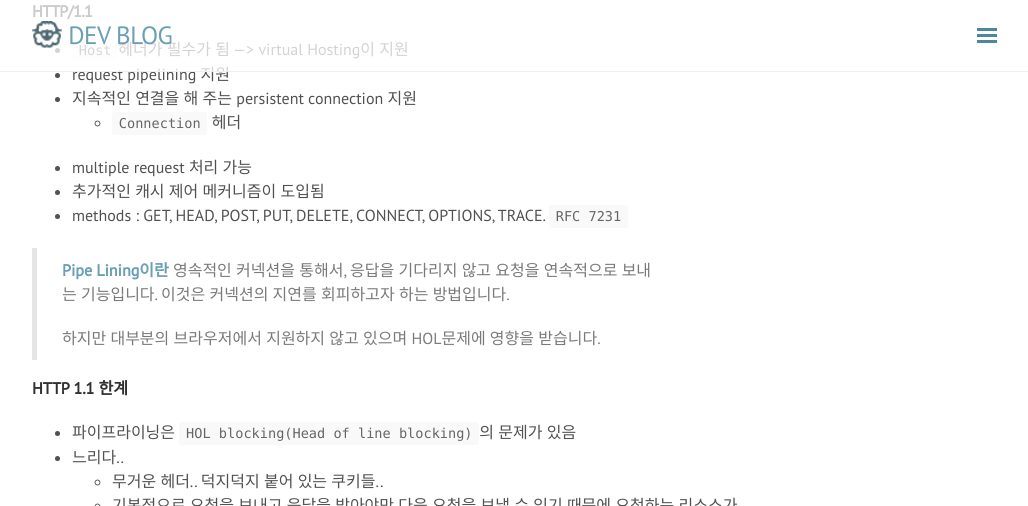
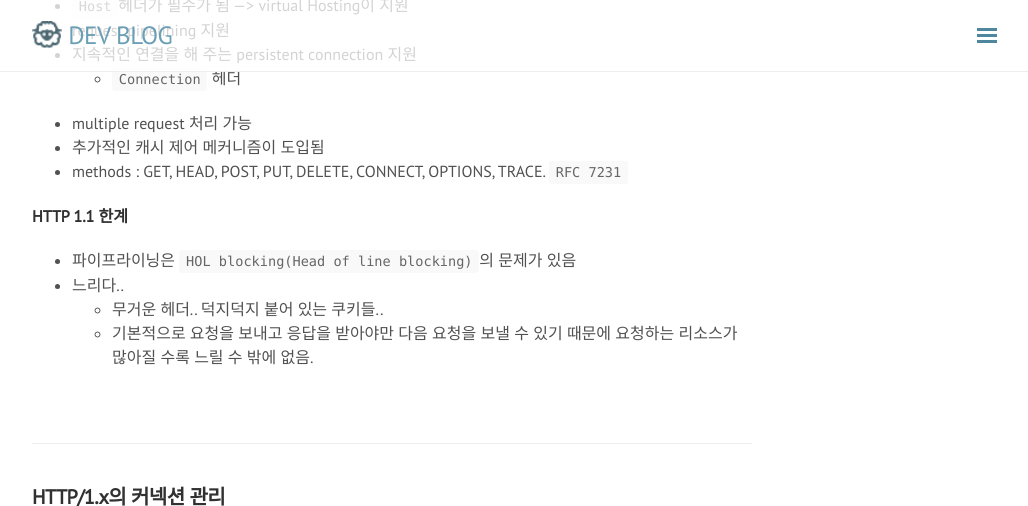
Before and after one commit to rmcodestar/rmcodestar.github.io, a Jekyll site: the page built from _posts/2019-01-13-HTTP-1.x.md, in a window 1280 px wide and 900 px high, scrolled down 3305 px, cut to the strip 0-506 px from the top of the window. Shown: the whole strip, without its empty margins (248-1276 px from the left). Built offline with Jekyll 4.4.1, drawn with Linux system fonts in a browser that asks for light colours; nearby versions of some CDN libraries; comment, search, counter and statistics services are not loaded.

Commit message:
Update 2019-01-13-HTTP-1.x.md

```diff
--- a/_posts/2019-01-13-HTTP-1.x.md
+++ b/_posts/2019-01-13-HTTP-1.x.md
@@ -72,8 +72,6 @@ HTTP/1.1 200 OK
 
 응답의 헤더의 첫번째 줄에 적혀있다
 
-<br/>
-
 * 1xx : 조건부 응답
 * 2xx : 성공
 * 3xx : 리다이렉션
@@ -144,14 +142,6 @@ HTTP/1.1 200 OK
 * methods : GET, HEAD, POST, PUT, DELETE, CONNECT, OPTIONS, TRACE. `RFC 7231`
 
 
-
-> **[Pipe Lining이란](https://developer.mozilla.org/ko/docs/Web/HTTP/Connection_management_in_HTTP_1.x#HTTP_%ED%8C%8C%EC%9D%B4%ED%94%84%EB%9D%BC%EC%9D%B4%EB%8B%9D)**
-> 영속적인 커넥션을 통해서, 응답을 기다리지 않고 요청을 연속적으로 보내는 기능입니다. 이것은 커넥션의 지연를 회피하고자 하는 방법입니다.
->
-> 하지만 대부분의 브라우저에서 지원하지 않고 있으며 HOL문제에 영향을 받습니다.
-
-
-
 **HTTP 1.1 한계**
 
 * 파이프라이닝은 `HOL blocking(Head of line blocking)`의 문제가 있음
@@ -160,6 +150,8 @@ HTTP/1.1 200 OK
   * 기본적으로 요청을 보내고 응답을 받아야만 다음 요청을 보낼 수 있기 때문에 요청하는 리소스가 많아질 수록 느릴 수 밖에 없음.
 
 <br/>
+
+***
 
 ## HTTP/1.x의 커넥션 관리
 
```
